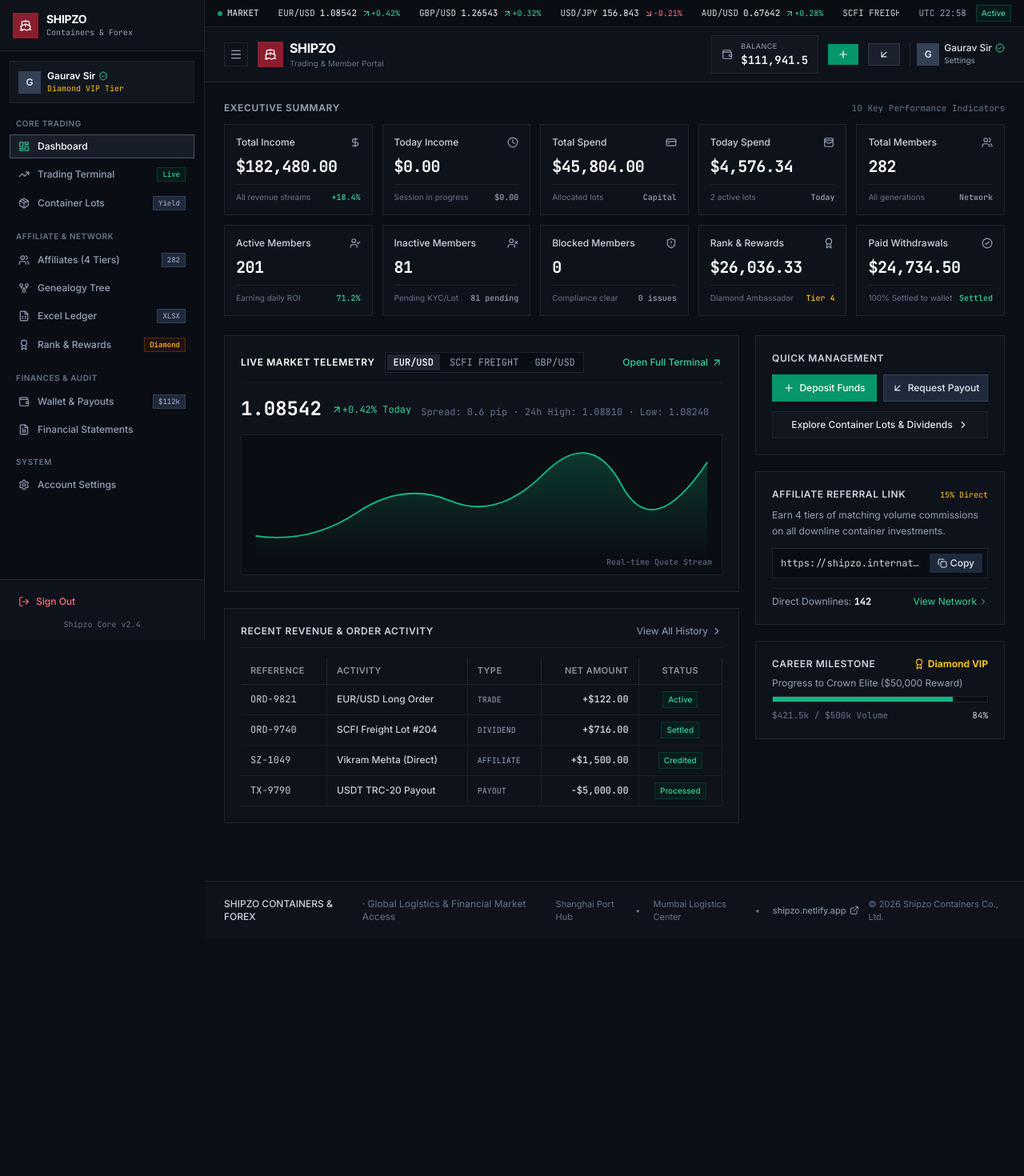
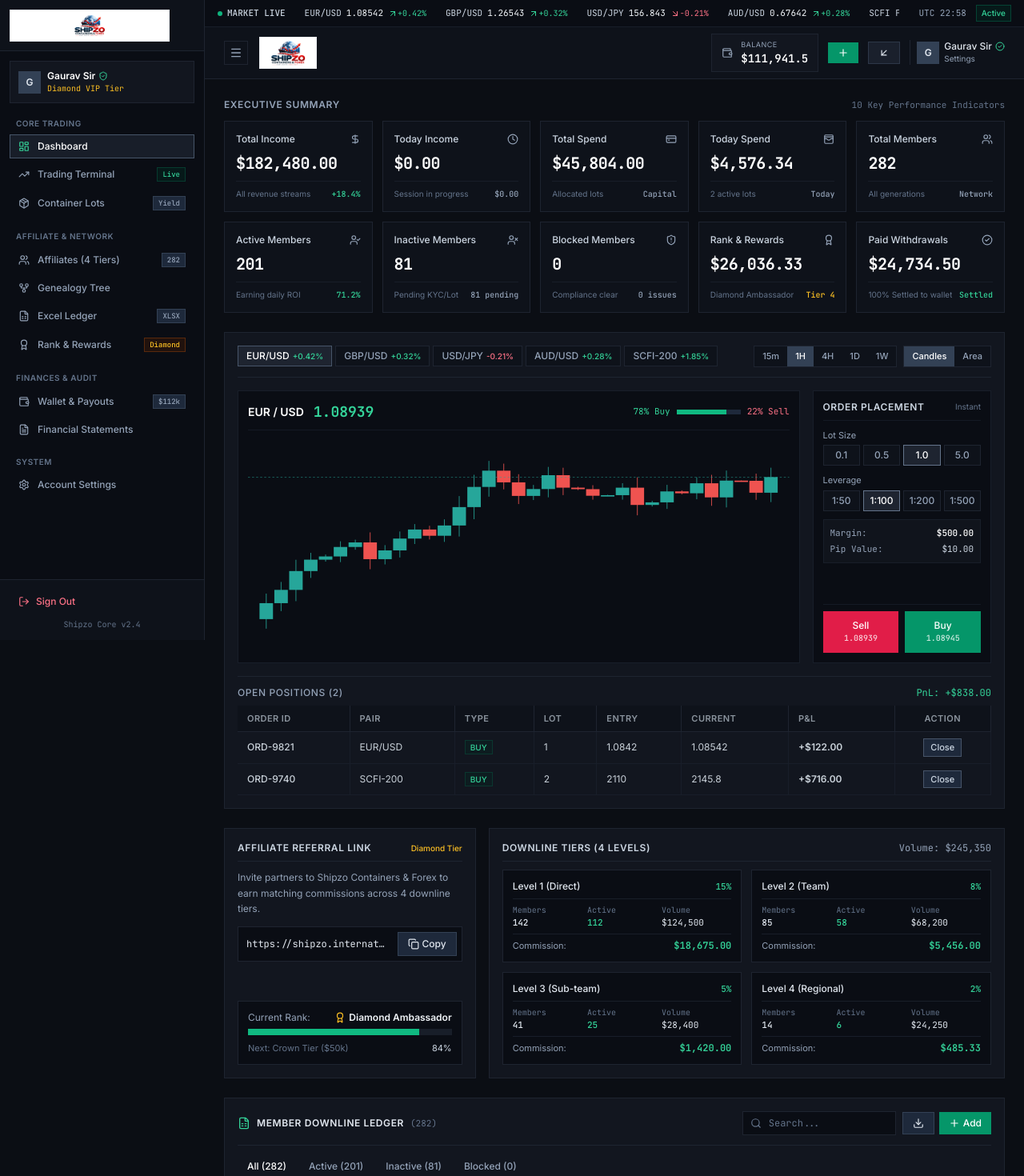
Before and after one commit to sachinkr-2003/Trading-Demo-Dashbord, a React (Vite) app: page / in a window 1280 px wide. Shown: the top 1470 px of the page at 80% size. Before the commit the page ends 1174 px from the top, so only its background shows below. Built offline with nearby package versions, Linux system fonts and the light colour scheme.

Commit message:
feat: set official Shipzo logo and restore full platform functions on main dashboard

```diff
--- a/src/App.jsx
+++ b/src/App.jsx
@@ -1,7 +1,7 @@
 import React, { useState } from 'react';
 import Header from './components/Header';
 import Sidebar from './components/Sidebar';
-import DashboardOverview from './components/DashboardOverview';
+import MetricCards from './components/MetricCards';
 import ForexTradingChart from './components/ForexTradingChart';
 import MLMNetworkSection from './components/MLMNetworkSection';
 import ExcelLedgerTable from './components/ExcelLedgerTable';
@@ -133,7 +133,7 @@
 
       {/* Main Content Area (Offset by lg:pl-64 for fixed sidebar) */}
       <div className="flex-1 flex flex-col min-w-0 lg:pl-64">
-        {/* Top Header */}
+        {/* Top Header with Official Logo */}
         <Header
           walletBalance={walletBalance}
           tickerData={tickerData}
@@ -147,18 +147,29 @@
 
         {/* Dynamic Route Pages */}
         <main className="flex-1 max-w-[1680px] w-full mx-auto p-3 sm:p-6">
-          {/* 1. Dashboard Clean Executive Overview */}
+          {/* 1. Dashboard: Full Functional Platform Restored */}
           {currentPage === 'dashboard' && (
-            <DashboardOverview
-              stats={stats}
-              walletBalance={walletBalance}
-              onOpenDeposit={() => setIsDepositOpen(true)}
-              onOpenWithdraw={() => setIsWithdrawOpen(true)}
-              onNavigate={(page) => setCurrentPage(page)}
-            />
+            <div className="space-y-6">
+              {/* 10 Core Metric Cards */}
+              <MetricCards stats={stats} />
+
+              {/* Full Interactive Candlestick Trading Terminal */}
+              <ForexTradingChart
+                walletBalance={walletBalance}
+                onOrderPlaced={handleOrderPlaced}
+              />
+
+              {/* Full 4-Tier Affiliate & Referral Structure */}
+              <MLMNetworkSection />
+
+              {/* Full Excel Downline Member Spreadsheet with CSV Export */}
+              <ExcelLedgerTable
+                onAddMemberClick={() => setIsAddMemberOpen(true)}
+              />
+            </div>
           )}
 
-          {/* 2. Full Trading Terminal */}
+          {/* 2. Trading Terminal Only */}
           {currentPage === 'trading' && (
             <div className="space-y-4">
               <div className="pb-3 border-b border-[#1E2430]">
@@ -244,12 +255,20 @@
           )}
         </main>
 
-        {/* Clean Corporate Footer */}
+        {/* Corporate Footer with Official Logo */}
         <footer className="border-t border-[#1E2430] bg-[#0E121A] py-5 px-3 sm:px-6 text-xs text-slate-500 mt-8 sm:mt-12">
           <div className="max-w-[1680px] mx-auto flex flex-col md:flex-row items-center justify-between gap-3 text-center md:text-left">
-            <div className="flex items-center gap-2">
-              <span className="text-slate-300 font-medium">SHIPZO CONTAINERS & FOREX</span>
-              <span>· Global Logistics & Financial Market Access</span>
+            <div className="flex items-center gap-3">
+              <div className="bg-white px-2 py-0.5 border border-slate-300/30">
+                <img
+                  src="/shipzo-logo.png"
+                  alt="SHIPZO Logo"
+                  className="h-6 w-auto object-contain"
+                />
+              </div>
+              <span className="text-slate-400 text-[11px]">
+                Smart Logistics. Global Reach.
+              </span>
             </div>
 
             <div className="flex items-center gap-4 text-[11px]">
--- a/src/components/Header.jsx
+++ b/src/components/Header.jsx
@@ -5,7 +5,6 @@
   ArrowDownRight,
   Plus,
   ArrowDownLeft,
-  Ship,
   CheckCircle2,
   Menu
 } from 'lucide-react';
@@ -22,11 +21,11 @@
 }) {
   return (
     <header className="border-b border-[#1E2430] bg-[#0E121A] sticky top-0 z-30">
-      {/* Subtle Live Forex / Freight Ticker (Horizontal scrollable) */}
+      {/* Subtle Live Forex / Freight Ticker */}
       <div className="bg-[#0A0D14] border-b border-[#181E29] px-3 sm:px-4 py-1.5 flex items-center justify-between text-[11px] text-slate-400 overflow-x-auto whitespace-nowrap gap-4 sm:gap-6 font-mono scrollbar-none">
         <div className="flex items-center gap-1.5 shrink-0">
           <span className="w-1.5 h-1.5 rounded-full bg-emerald-500 animate-pulse"></span>
-          <span className="text-slate-300 font-medium text-[10px] sm:text-[11px]">MARKET</span>
+          <span className="text-slate-300 font-medium text-[10px] sm:text-[11px]">MARKET LIVE</span>
         </div>
 
         <div className="flex items-center gap-4 sm:gap-6 overflow-x-auto py-0.5">
@@ -51,9 +50,9 @@
       </div>
 
       {/* Main Navigation */}
-      <div className="max-w-[1680px] mx-auto px-3 sm:px-6 py-2.5 flex items-center justify-between gap-2 sm:gap-4">
-        {/* Left: Hamburger Button + Brand */}
-        <div className="flex items-center gap-2 sm:gap-3 shrink-0">
+      <div className="max-w-[1680px] mx-auto px-3 sm:px-6 py-2 flex items-center justify-between gap-2 sm:gap-4">
+        {/* Left: Hamburger Button + Official Shipzo Logo */}
+        <div className="flex items-center gap-2.5 sm:gap-3.5 shrink-0">
           <button
             onClick={onToggleSidebar}
             className="p-1.5 text-slate-400 hover:text-white hover:bg-[#1A202C] square-btn border border-[#1E2430]"
@@ -62,24 +61,22 @@
             <Menu className="w-4 h-4" />
           </button>
 
-          <div className="flex items-center gap-2">
-            <div className="w-7 h-7 sm:w-8 sm:h-8 bg-[#8B1E2F] flex items-center justify-center text-white shrink-0">
-              <Ship className="w-3.5 h-3.5 sm:w-4 sm:h-4" />
-            </div>
-            <div>
-              <div className="flex items-center gap-1.5">
-                <span className="text-sm sm:text-base font-bold text-white tracking-tight">SHIPZO</span>
-                <span className="text-[10px] sm:text-[11px] text-slate-400 hidden xs:inline">Forex</span>
-              </div>
-              <p className="text-[9px] sm:text-[10px] text-slate-500 hidden sm:block">Trading & Member Portal</p>
+          {/* Official Shipzo Logo */}
+          <div className="flex items-center">
+            <div className="bg-white px-2 py-0.5 flex items-center justify-center border border-slate-300/30 shadow-xs h-9 sm:h-10">
+              <img
+                src="/shipzo-logo.png"
+                alt="SHIPZO Containers & Forex"
+                className="h-8 sm:h-9 w-auto object-contain"
+              />
             </div>
           </div>
         </div>
 
         {/* Right Section: Balance & Actions */}
         <div className="flex items-center gap-1.5 sm:gap-3">
-          {/* Mobile Balance Pill */}
-          <div className="flex items-center gap-1.5 sm:gap-2.5 bg-[#12161F] border border-[#1E2430] px-2 sm:px-3 py-1 sm:py-1.5">
+          {/* Balance Pill */}
+          <div className="flex items-center gap-1.5 sm:gap-2.5 bg-[#12161F] border border-[#1E2430] px-2.5 sm:px-3 py-1 sm:py-1.5">
             <Wallet className="w-3 h-3 sm:w-3.5 sm:h-3.5 text-slate-400" />
             <div>
               <div className="text-[9px] text-slate-400 uppercase tracking-wider hidden sm:block">Balance</div>
@@ -92,22 +89,22 @@
           {/* Deposit Button */}
           <button
             onClick={onOpenDeposit}
-            className="square-btn bg-emerald-600 hover:bg-emerald-500 text-white px-2 sm:px-3 py-1 sm:py-1.5 text-xs flex items-center gap-1"
+            className="square-btn bg-emerald-600 hover:bg-emerald-500 text-white px-2.5 sm:px-3 py-1.5 text-xs flex items-center gap-1"
           >
-            <Plus className="w-3 h-3 sm:w-3.5 sm:h-3.5" />
+            <Plus className="w-3.5 h-3.5" />
             <span className="hidden xs:inline">Deposit</span>
           </button>
 
           {/* Withdraw Button */}
           <button
             onClick={onOpenWithdraw}
-            className="square-btn bg-[#1A202C] hover:bg-[#222A3A] text-slate-200 border border-[#2D3748] px-2 sm:px-3 py-1 sm:py-1.5 text-xs flex items-center gap-1"
+            className="square-btn bg-[#1A202C] hover:bg-[#222A3A] text-slate-200 border border-[#2D3748] px-2.5 sm:px-3 py-1.5 text-xs flex items-center gap-1"
           >
-            <ArrowDownLeft className="w-3 h-3 sm:w-3.5 sm:h-3.5" />
+            <ArrowDownLeft className="w-3.5 h-3.5" />
             <span className="hidden xs:inline">Withdraw</span>
           </button>
 
-          {/* User profile avatar (Clickable to Settings) */}
+          {/* User profile avatar */}
           <div className="flex items-center gap-1.5 pl-1 sm:pl-2 border-l border-[#1E2430]">
             {isLoggedIn ? (
               <button
--- a/src/components/LoginPage.jsx
+++ b/src/components/LoginPage.jsx
@@ -1,17 +1,14 @@
 import React, { useState } from 'react';
 import {
-  Ship,
   Lock,
   Mail,
   ShieldCheck,
   ArrowRight,
-  User,
-  CheckCircle2,
-  AlertCircle
+  User
 } from 'lucide-react';
 
 export default function LoginPage({ onLoginSuccess, onCancel }) {
-  const [tab, setTab] = useState('login'); // 'login' or 'register'
+  const [tab, setTab] = useState('login');
   const [email, setEmail] = useState('gaurav@shipzo.international');
   const [password, setPassword] = useState('••••••••••••');
   const [rememberMe, setRememberMe] = useState(true);
@@ -38,14 +35,15 @@
   return (
     <div className="min-h-[85vh] flex items-center justify-center p-4">
       <div className="w-full max-w-md bg-[#12161F] border border-[#1E2430] p-6 sm:p-8">
-        {/* Brand Header */}
+        {/* Official Brand Logo */}
         <div className="flex flex-col items-center text-center mb-6">
-          <div className="w-12 h-12 bg-[#8B1E2F] flex items-center justify-center text-white mb-3 shadow-sm">
-            <Ship className="w-6 h-6" />
+          <div className="bg-white p-2.5 border border-slate-300/30 mb-3 w-48 flex items-center justify-center shadow-xs">
+            <img
+              src="/shipzo-logo.png"
+              alt="SHIPZO Containers & Forex"
+              className="h-16 w-auto object-contain"
+            />
           </div>
-          <h2 className="text-xl font-bold tracking-tight text-white">
-            SHIPZO CONTAINERS & FOREX
-          </h2>
           <p className="text-xs text-slate-400 mt-1">
             Global Trade & Downline Affiliate Terminal
           </p>
--- a/src/components/Sidebar.jsx
+++ b/src/components/Sidebar.jsx
@@ -12,10 +12,8 @@
   Settings,
   LogOut,
   LogIn,
-  Ship,
   X,
-  ShieldCheck,
-  ChevronRight
+  ShieldCheck
 } from 'lucide-react';
 
 export default function Sidebar({
@@ -77,30 +75,24 @@
         />
       )}
 
-      {/* FIXED Sidebar (Always fixed on left side) */}
+      {/* FIXED Left Sidebar */}
       <aside className={`
         fixed top-0 bottom-0 left-0 z-50 w-64 bg-[#0A0D14] border-r border-[#1E2430] flex flex-col justify-between transition-transform duration-200 ease-in-out
         ${isOpen ? 'translate-x-0' : '-translate-x-full lg:translate-x-0'}
       `}>
-        {/* Top Branding */}
-        <div className="h-16 px-4 border-b border-[#1E2430] flex items-center justify-between shrink-0 bg-[#0E121A]">
-          <div className="flex items-center gap-2.5">
-            <div className="w-8 h-8 bg-[#8B1E2F] flex items-center justify-center text-white shrink-0">
-              <Ship className="w-4 h-4" />
-            </div>
-            <div>
-              <span className="font-bold text-sm tracking-tight text-white block leading-tight">
-                SHIPZO
-              </span>
-              <span className="text-[10px] text-slate-400 block font-mono">
-                Containers & Forex
-              </span>
-            </div>
+        {/* Top Branding with Official Logo */}
+        <div className="h-16 px-3 border-b border-[#1E2430] flex items-center justify-between shrink-0 bg-[#0E121A]">
+          <div className="bg-white px-2 py-1 flex items-center justify-center border border-slate-300/30 h-10 w-full max-w-[200px]">
+            <img
+              src="/shipzo-logo.png"
+              alt="SHIPZO Containers & Forex"
+              className="h-8 w-auto object-contain"
+            />
           </div>
 
           <button
             onClick={() => setIsOpen(false)}
-            className="lg:hidden p-1 text-slate-400 hover:text-white"
+            className="lg:hidden p-1 text-slate-400 hover:text-white shrink-0 ml-2"
           >
             <X className="w-5 h-5" />
           </button>
```
Also changed, not shown: public/shipzo-logo.png (added), src/assets/shipzo-logo.png (added).
